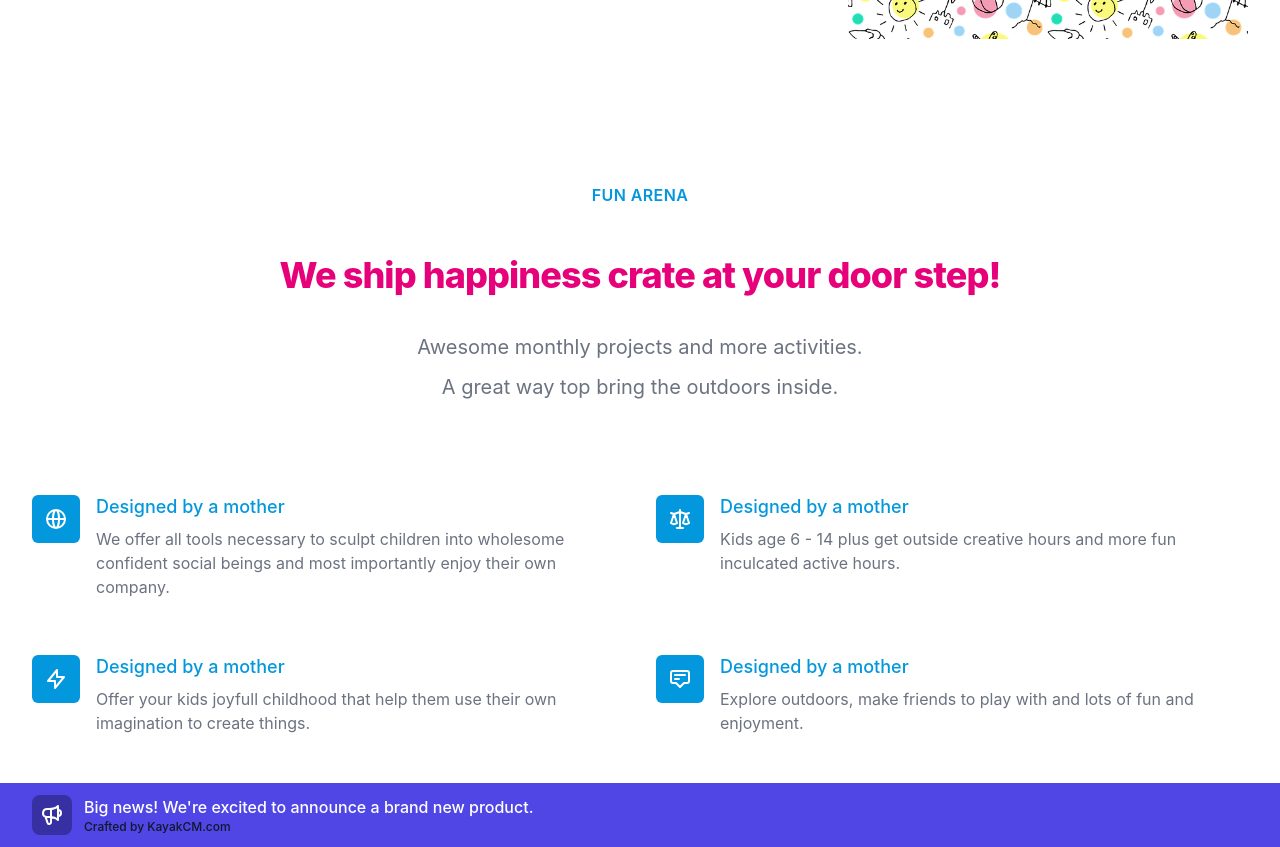
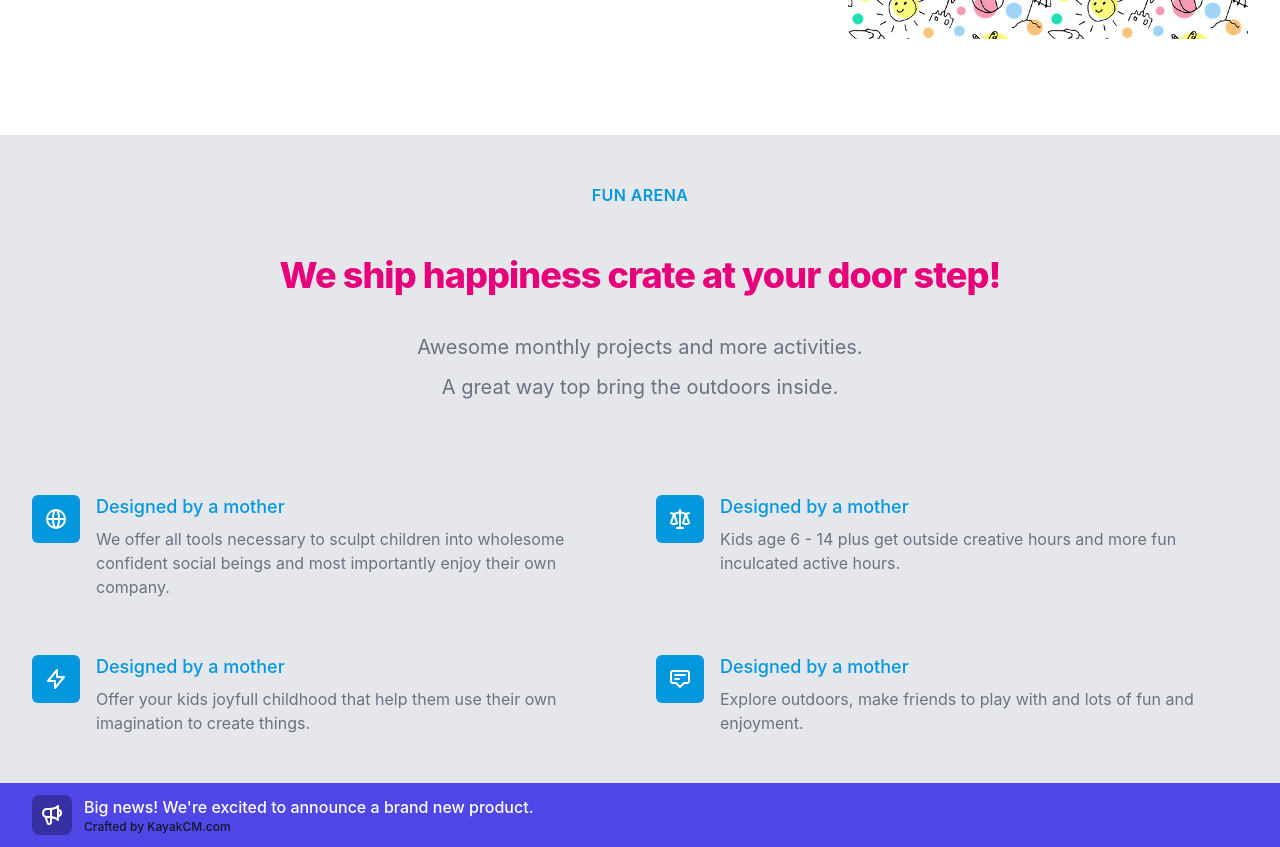
Before and after one commit to niteshpatare/pamperbugkit, a React (Create React App) app: page / in a window 1280 px wide. Shown: the part 4680-5527 px from the top of the page. Built offline with nearby package versions, Linux system fonts and the light colour scheme.

Commit message:
html  upgrade

```diff
--- a/src/component/Exploreenjoy.js
+++ b/src/component/Exploreenjoy.js
@@ -72,8 +72,8 @@ const Exploreenjoy = () => {
 
 
                 <div className="bg-gray-200">
-                <div className="max-w-7xl py-4 px-4 grid grid-cols-1 gap-4">
-                    <div className="timeline grid grid-cols-1 py-16">
+                    <div className="max-w-7xl mx-auto sm:px-6 lg:px-8 py-4 px-4 gap-4">
+                        <div className="timeline py-16">
                             <div className="container left">
                                 <div className="content">
                                 <h2 className="text-1xl px-4">How Pamper Bug,s Subscription Box Works.</h2><br/>
@@ -101,10 +101,6 @@ const Exploreenjoy = () => {
                         </div>
                     </div>
                 </div>
-
-
-
-
 
 
 
@@ -171,7 +167,7 @@ const Exploreenjoy = () => {
 
             <div className="bg-gray-200">
             {/*<!-- This example requires Tailwind CSS v2.0+ -->*/}
-            <div className="py-12 bg-white">
+            <div className="py-12 ">
                 <div className="max-w-7xl mx-auto px-4 sm:px-6 lg:px-8">
                     <div className="lg:text-center">
                     <h2 className="text-base text-prm font-semibold tracking-wide uppercase">Fun arena</h2>
```
Lines whose indentation alone changed are shown as unchanged.
